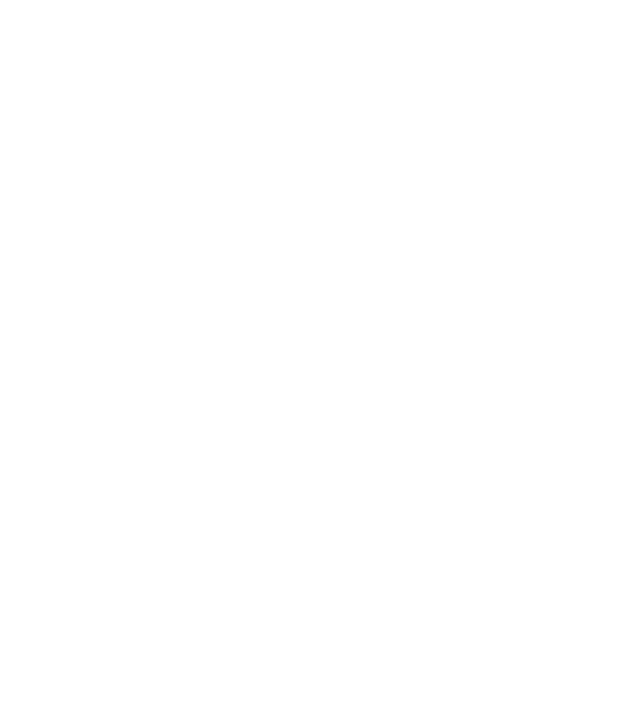
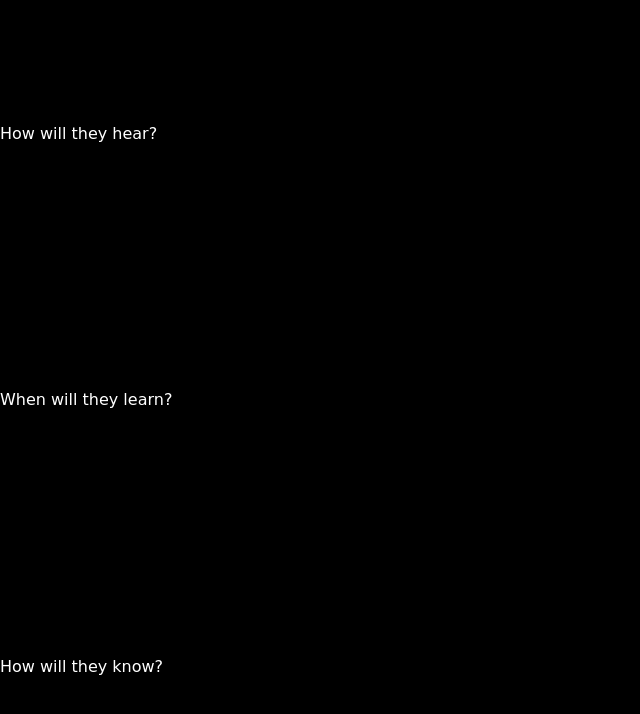
Before and after one commit to nlee2015/projectTwo, a plain HTML site: page pageFour/pageFour.html in a window 1280 px wide. Shown: the whole page, without its empty margins (0-640 px from the left). Drawn offline with Linux system fonts and the light colour scheme.

Commit message:
commit changes

```diff
--- /dev/null
+++ b/pageFour/css/style4.css
@@ -0,0 +1,18 @@
+*{
+    margin: 0;
+    padding: 0;
+    box-sizing: border-box;
+}
+
+body{
+    display: flex;
+    flex-direction: column;
+    justify-content: space-around;
+    width: 100%;
+    height: 100vh;
+    font-family: "Courgette", cursive;
+    font-style: normal;
+    background-color:black;
+    position: relative;
+    color: white;
+}
--- a/pageFour/pageFour.html
+++ b/pageFour/pageFour.html
@@ -0,0 +1,17 @@
+<!DOCTYPE html>
+<html lang="en">
+    <head>
+        <meta charset="UTF-8">
+        <title>Project Two Words in Motion</title>
+
+        <link rel="stylesheet" href="css/style4.css"
+    </head>
+    <body>
+            <div id="top">How will they hear?</div>
+            <div id="middle">When will they learn?</div>
+            <div id="elongate">How will they know?</div>
+
+
+        </div>
+    </body>
+</html>
--- a/pageThree/css/style3.css
+++ b/pageThree/css/style3.css
@@ -28,7 +28,7 @@ body{
 
     animation-name: left;
     animation-direction: normal;
-    animation-duration: 10s;
+    animation-duration: 8s;
     animation-fill-mode: both;
     animation-iteration-count: 1;
     animation-timing-function:ease-in;
@@ -112,7 +112,7 @@ a{
 
 @keyframes center{
     0%{
-        opacity: 0.12;
+        opacity: 0;
     }
     100%{
         transform: scale(1.2);
--- a/pageTwo/css/style2.css
+++ b/pageTwo/css/style2.css
@@ -113,7 +113,7 @@ h2{
         opacity: 0;
     }
     65%{
-        opacity: 0.55;
+        opacity: 0.35;
     }
     100%{
         opacity: 1;
```
